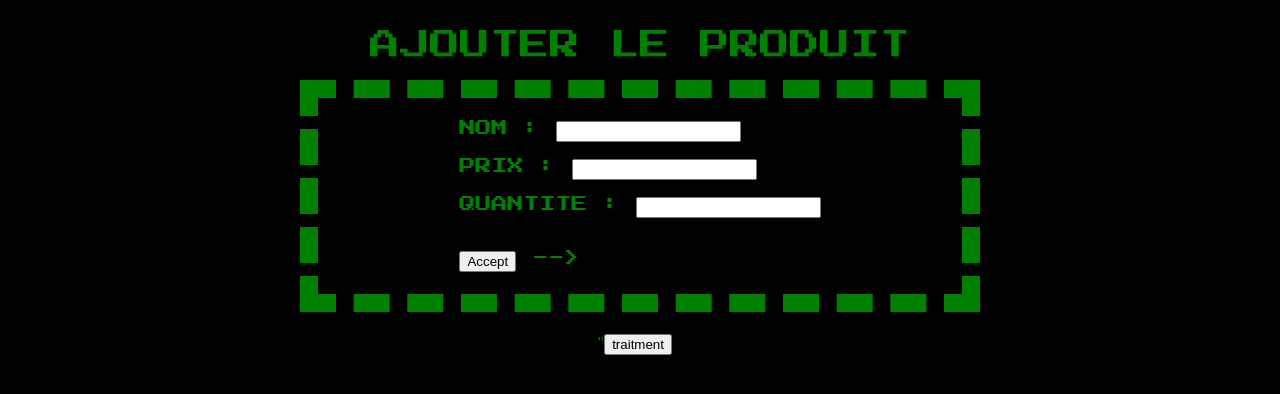
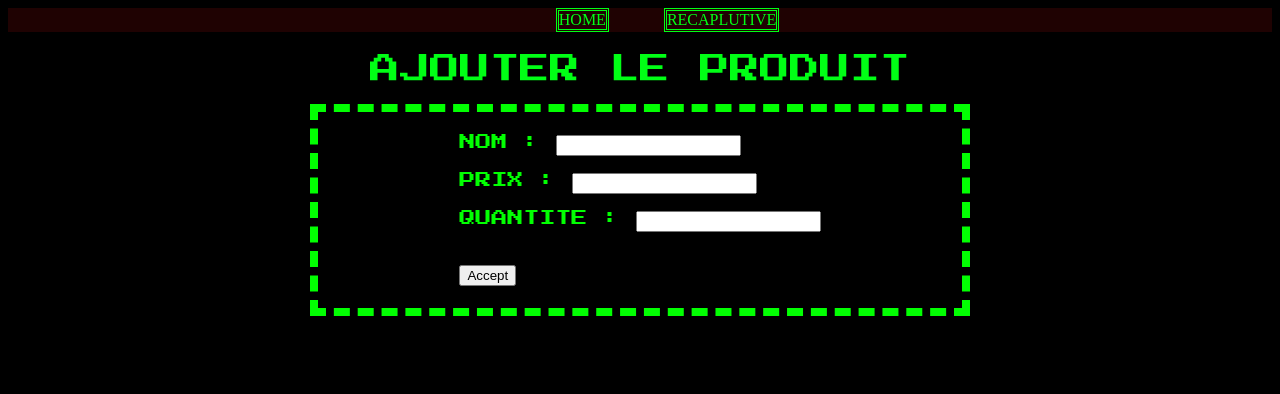
Before and after one commit to Tambot003/panier, a PHP site: page / in a window 1280 px wide. Shown: the top 394 px of the page. Run offline with PHP 8.4, Linux system fonts and the light colour scheme.

Commit message:
non done

```diff
--- a/index.php
+++ b/index.php
@@ -5,37 +5,41 @@
 <link href="https://fonts.googleapis.com/css2?family=Press+Start+2P&display=swap" rel="stylesheet">
 </head>
 <body>
+  <div class="centrer">
+  <a id="lin" href="index.php">HOME</a>
+  <a id="lin" href="recap.php">RECAPLUTIVE</a>
+  </div>
 
-
- <div id="header">
+  <div id="header">
 AJOUTER LE PRODUIT
 </div>
 <div id="tam">
-  <form action="traitement.php" method="post">
+  <form action="traitement.php?action=addproducts"  method="post">
 
       <label for="name">NOM :
-      <input type="text" name="name" id="name">
+        <input type="text" name="name" id="name">
       </label>
       <br>
       <br>
 
       <label for="price">PRIX :
-      <input type="number" name="price" id="price">
+        <input type="number" name="price" id="price">
       </label>
       <br>
       <br>
 
       <label for="qtt">QUANTITE :
-      <input type="number" name="qtt" id="qtt"><br>
+        <input type="number" name="qtt" id="qtt"><br>
       </label>
     <br>
     <br>
 
     <input type="submit" name="submit" value="Accept">
-  -->
   </form>
   </div>
   <div id="traitment">
-  "<input type="submit" name="submit" value= traitment >
+  <inpuet type="submit" name="submit" value="delet" >
   </div>
+
+
 </body>
--- a/style.css
+++ b/style.css
@@ -1,11 +1,23 @@
 body{
-    color: green;
-    background-color: black;
+    background-color: #000000;
+}
+#lin{
+    margin-left: 55px;
+    color: rgb(0, 255, 21);
+    border-style: double;
+}
 
+.centrer {
+    background-color: #1f0202;
+    display: flex;
+    justify-content: center;
+
+    margin:  0 auto;
 }
+
 #header{
     padding-top: 22px;
-    color: green;
+    color: rgb(0, 255, 21);
     font-family: "Press Start 2P";
     font-size: 30px;
     display: flex;
@@ -13,12 +25,14 @@ body{
 }
 
 #tam{
+    margin-top: 65px;
     font-family: "Press Start 2P";
     display: flex ;
     border-style:  dashed;
-    border-width: 18px;
+    border-radius: ;
+    border-width: 8px;
     justify-content: center;
-    color: green;
+    color: rgb(2, 255, 2);
     margin: 0 auto;
     margin-top: 20px;
     padding: 22px;
@@ -31,3 +45,35 @@ body{
     justify-content: right;
     margin-top: 22px;
 }
+
+a{
+   text-decoration: rgb(255, 0, 51);
+    color: rgb(35, 155, 45);
+
+}
+
+.delet{
+    color: #ff0000;
+    border-style: dashed;
+    border-color: rgba(255, 251, 0, 0.918);
+    margin-left: 100px;
+     padding: 5px;
+     border-radius: 5px;
+     background-color: rgb(105, 18, 10);
+}
+.test1{
+    color: rgb(233, 233, 0);
+    border:  2px;
+    border-color: rgb(31, 141, 236);
+    width: 4px;
+    height: 4px;
+}
+
+table {
+    background-color: #051a00;
+    border-color:rgba(255, 251, 0, 0.918);
+    margin-bottom: 10px;
+    padding: 20px;
+    border-style: dashed;
+    border-radius:  25px;
+}
```
Also changed, not shown: recap.php (+20 -4 lines), traitement.php (+51 -9 lines).
